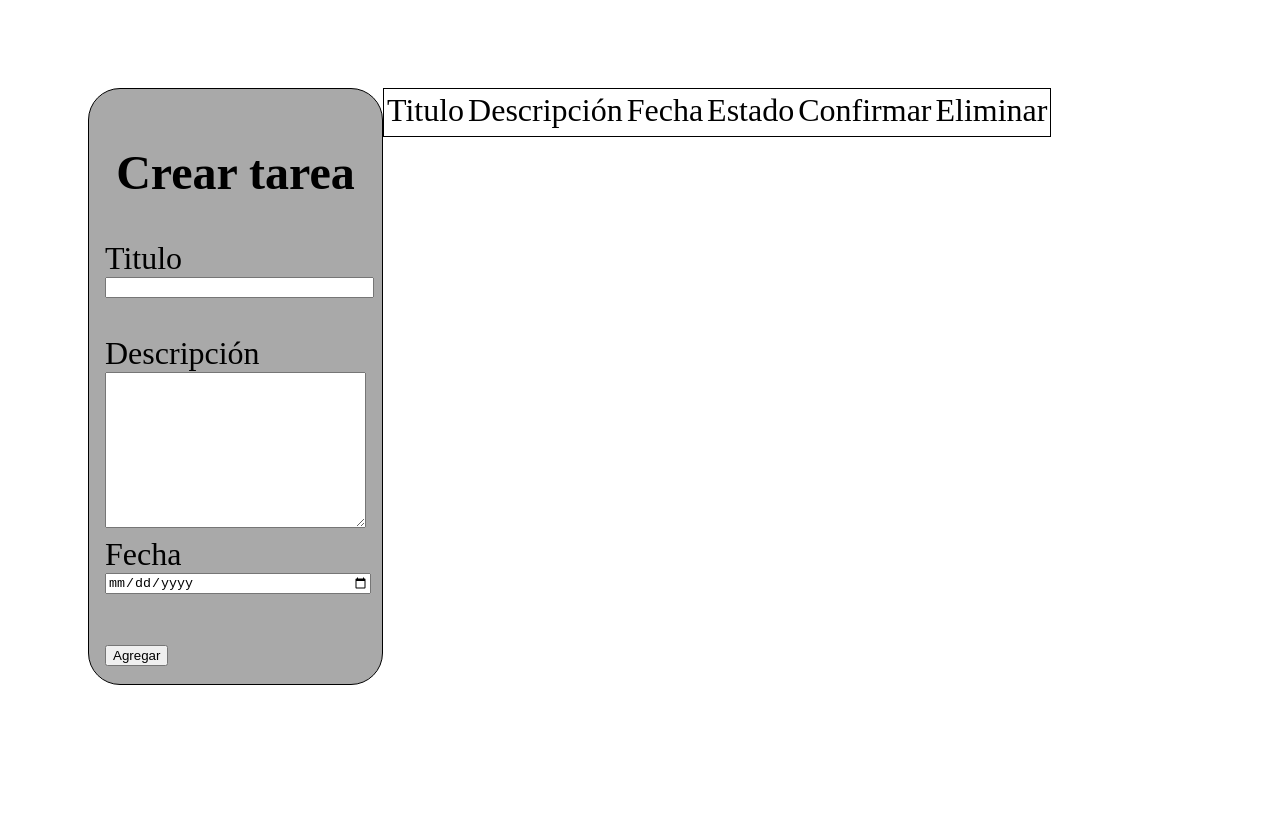
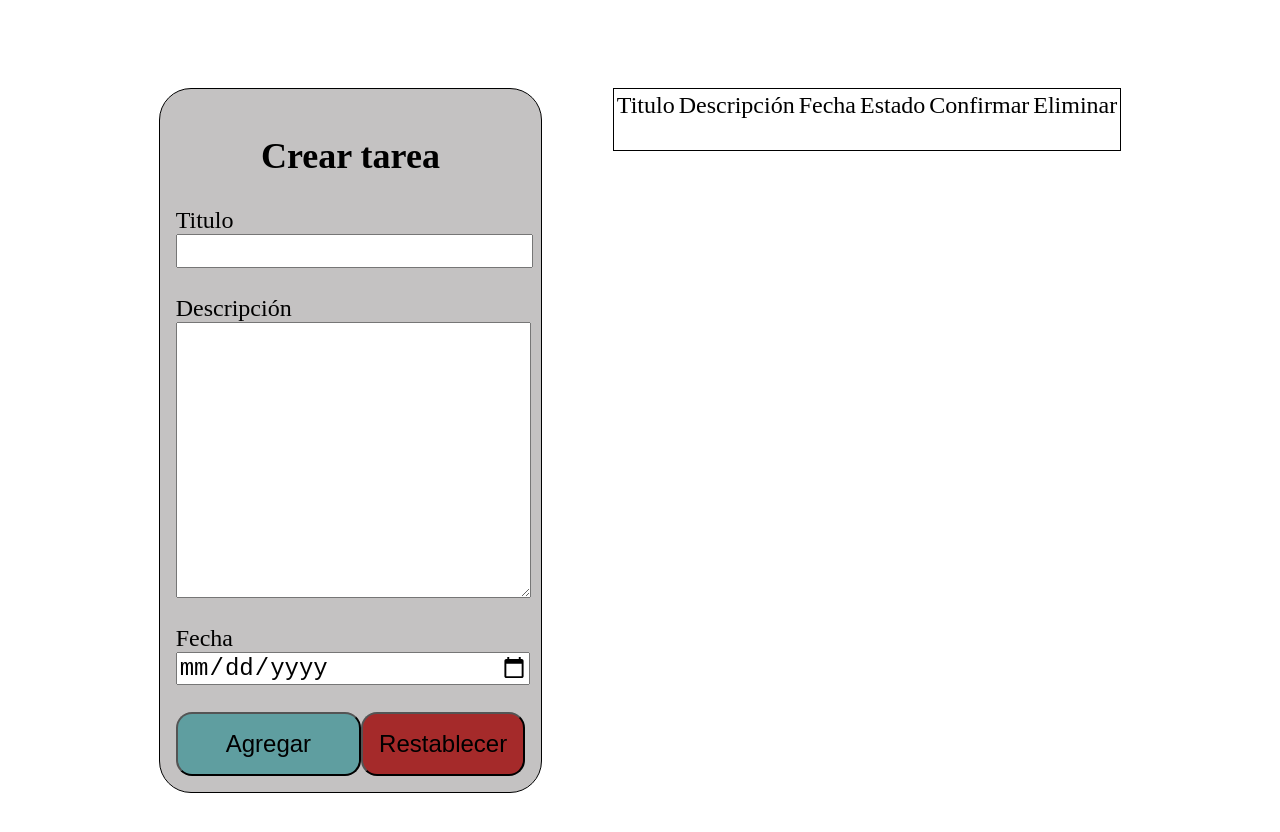
Before and after one commit to Julian7Castillo/Gestor-de-tareas, a plain HTML site: page index.html in a window 1280 px wide. Before the commit the page ends 800 px from the top, so only its background shows below. Drawn offline with Linux system fonts and the light colour scheme.

Commit message:
Craccion de la funcion para mostrar datos de la tarea en la tabla

```diff
--- a/css/styles.css
+++ b/css/styles.css
@@ -1,6 +1,6 @@
 /* generales */
 body{
-    font-size: 2rem;
+    font-size: 1.5rem;
 }
 main{
     padding: 5rem 5rem;
@@ -13,6 +13,7 @@ table{
 td{
     margin-left: 5rem;
     margin-right: 5rem;
+    text-align: center;
 }
 
 /* utilidades  */
@@ -20,24 +21,55 @@ td{
     text-align: center;
 }
 
-input{
+input, textarea{
     display: block;
     width: 100%;
+    font-size: 1.5rem;
+}
+
+.flex{
+    display: flex;
+    justify-content: space-between;
 }
 
 /* especificas */
 .contenedor{
     display: flex;
-    /* justify-content:space-evenly; */
+    justify-content:space-evenly;
 }
 
 .creador-tareas{
     border: .1rem solid #000000;
     border-radius: 2rem;
-    background-color:darkgrey;
+    background-color:rgb(196, 194, 194);
     padding: 1rem 1rem;
+    flex-basis: calc(33.33% - 5rem);
 }
 
-/*.table-tareas{
+.table-tareas{
+    flex-basis: calc(33.33% - 5rem);
+}
 
-}*/
+.boton-agragar{
+    background-color: cadetblue;
+    text-decoration: none;
+    font-size: 1.5rem;
+    padding: 1rem 3rem;
+    border-radius: 1rem;
+}
+
+.boton-confirmar{
+    background-color:darkgreen;
+    text-decoration: none;
+    font-size: 1.5rem;
+    padding: .5rem 1rem;
+    border-radius: 1rem;
+}
+
+.boton-eliminar{
+    background-color:brown;
+    text-decoration: none;
+    font-size: 1.5rem;
+    padding: .5rem 1rem;
+    border-radius: 1rem;
+}
--- a/index.html
+++ b/index.html
@@ -22,8 +22,10 @@
 
                 <label for="">Fecha</label><br>
                 <input type="date" id="fecha" required><br>
-
-                <button>Agregar</button><br>
+                <div class="centrado flex">
+                    <button class="boton-agragar" type="button" onclick="crearTarea()">Agregar</button><br>
+                    <button class="boton-eliminar" type="reset">Restablecer</button>
+                </div>
             </form>
         </article>
 
@@ -41,16 +43,19 @@
                 </thead>
                 <tbody>
                     <tr>
-                        <td></td>
-                        <td></td>
-                        <td></td>
-                        <td></td>
-                        <td></td>
-                        <td></td>
+                        <td><p id="t1"></p></td>
+                        <td><p id="d1"></p></td>
+                        <td><p id="f1"></p></td>
+                        <td><p id="e1"></p></td>
+                        <td><p id="con1"></p></td>
+                        <td><p id="eli1"></p></td>
                     </tr>
                 </tbody>
             </table>
         </section>
     </main>
+
+    <script type="text/javascript" src="js/tareas.js"></script>
+
 </body>
 </html>
--- /dev/null
+++ b/js/tareas.js
@@ -0,0 +1,24 @@
+//fincion de cracion de tareas
+function crearTarea(){
+    let titulo = document.getElementById("titulo").value;
+    // let descripcion = document.getElementById("descripcion").value;
+    let fecha = document.getElementById("fecha").value;
+
+    const dtitulo = document.getElementById("t1");
+    dtitulo.innerHTML = `${titulo}`;
+
+    const ddescripcion = document.getElementById("d1");
+    // ddescripcion.innerHTML = `${descripcion}`;
+
+    const dfecha = document.getElementById("f1");
+    dfecha.innerHTML = `${fecha}`;
+
+    const destado = document.getElementById("e1");
+    destado.innerHTML = `Pediente`;
+
+    const dconfirmacion = document.getElementById("con1");
+    dconfirmacion.innerHTML = `<button class="boton-confirmar">Confirmar</Button>`;
+
+    const deiminar = document.getElementById("eli1");
+    deiminar.innerHTML = `<button class="boton-eliminar">Eliminar</Button>`;
+};
```
